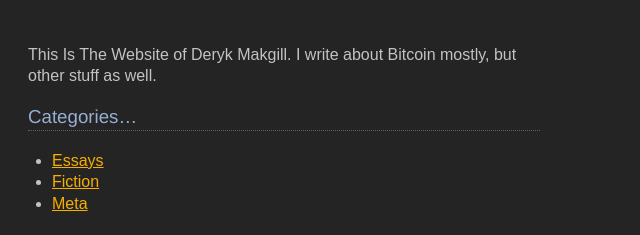
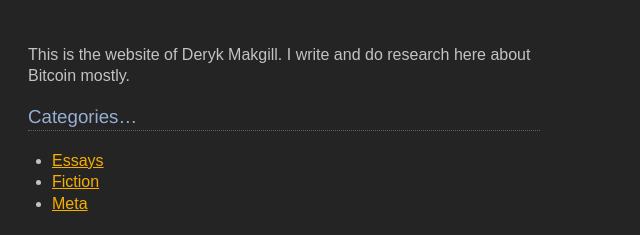
Before and after one commit to dmkgll/dmkgll, a Jekyll site: the page built from index.md, in a window 1280 px wide. Shown: the top 235 px of the page, without its empty margins (0-640 px from the left). Built offline with Jekyll 4.4.1, drawn with Linux system fonts in a browser that asks for light colours.

Commit message:
Update index.md

```diff
--- a/index.md
+++ b/index.md
@@ -2,7 +2,7 @@
 layout: default
 ---
 
-This Is The Website of Deryk Makgill. I write about Bitcoin mostly, but other stuff as well.
+This is the website of Deryk Makgill. I write and do research here about Bitcoin mostly.
 
 ### Categories...
 
```
